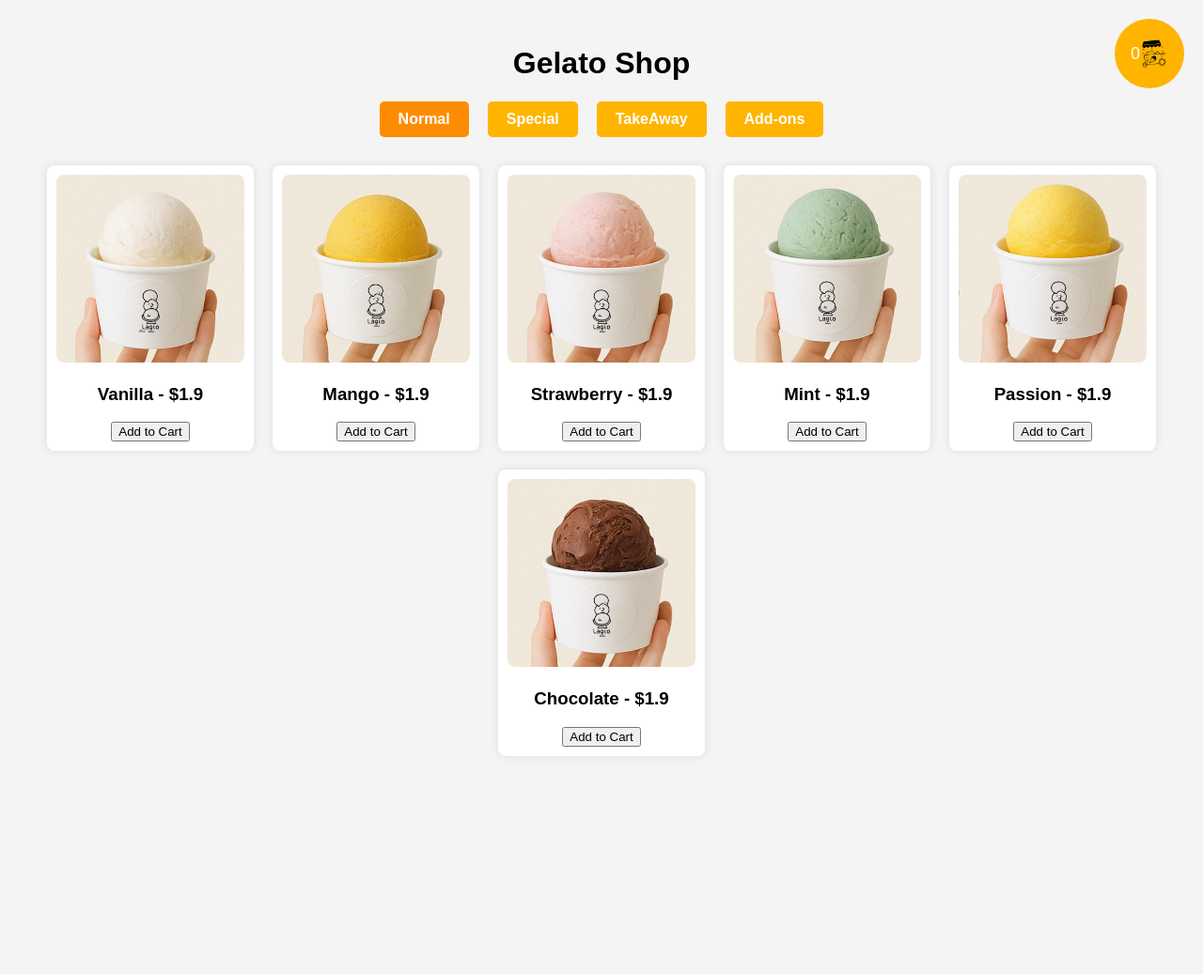
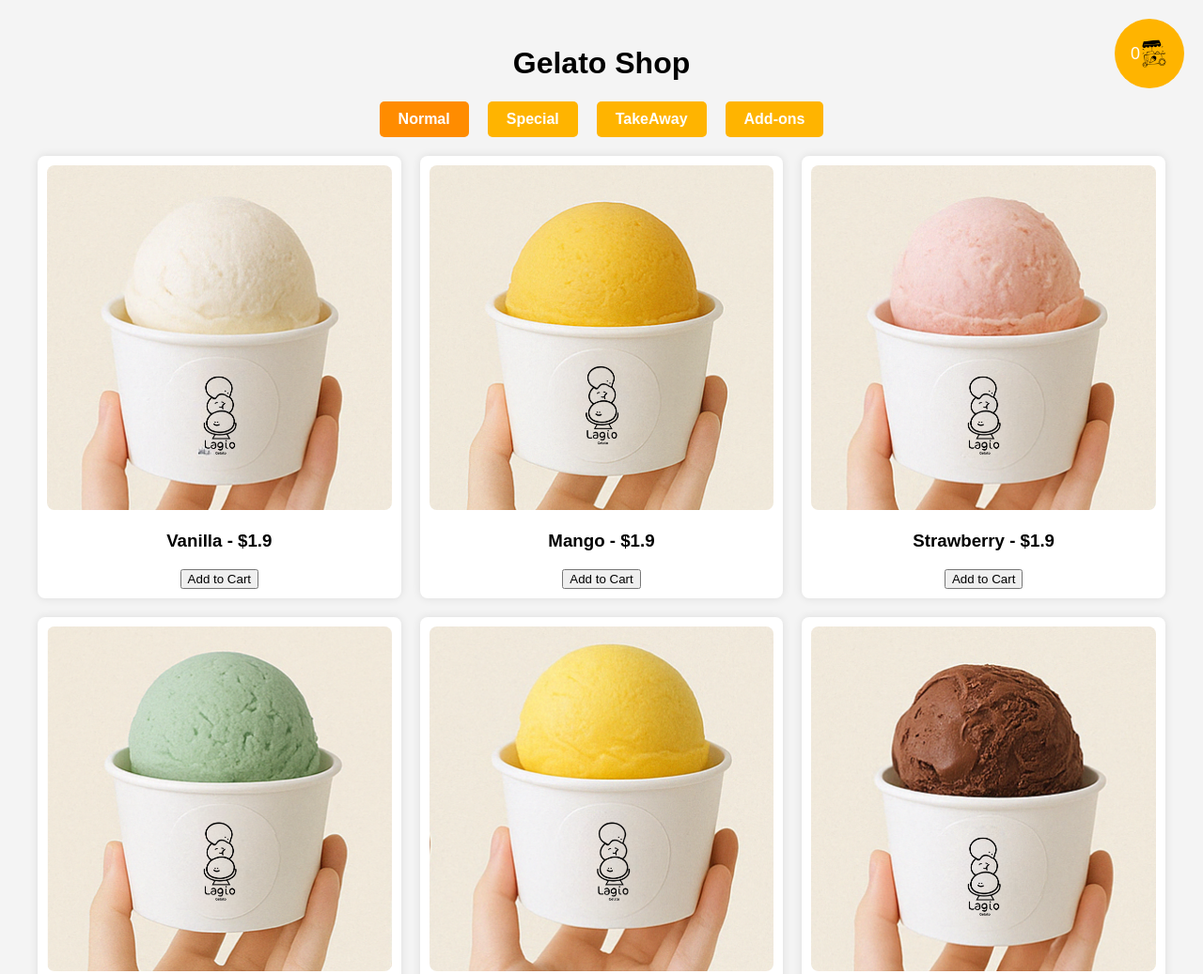
Before and after one commit to songhourchhuy/gelato-shop, a plain HTML site: page index.html in a window 1280 px wide. Shown: the top 1037 px of the page at 94% size. Before the commit the page ends 843 px from the top, so only its background shows below. Drawn offline with Linux system fonts and the light colour scheme.

Commit message:
Update style.css

```diff
--- a/style.css
+++ b/style.css
@@ -49,19 +49,17 @@ input[type="text"] {
     background-color: #ff8c00;
 }
 
-/* Category items display */
+/* Category items grid */
 .category-items {
-    display: flex;
-    flex-wrap: wrap;
-    justify-content: center;
+    display: grid;
+    grid-template-columns: repeat(3, 1fr);  /* 3 items per row */
+    gap: 20px;  /* space between items */
     margin-top: 20px;
 }
 
 .item {
     background-color: #fff;
     padding: 10px;
-    margin: 10px;
-    width: 200px;
     text-align: center;
     border-radius: 8px;
     box-shadow: 0 0 10px rgba(0, 0, 0, 0.1);
```
